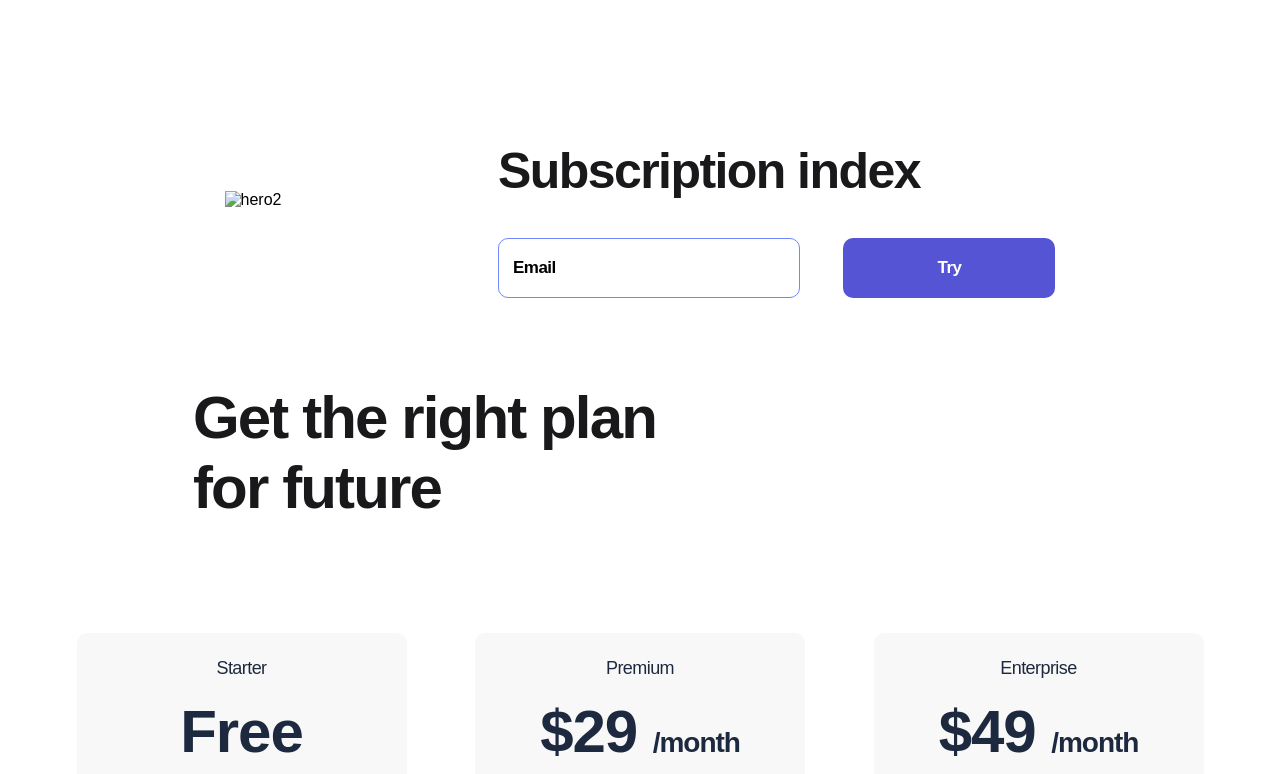
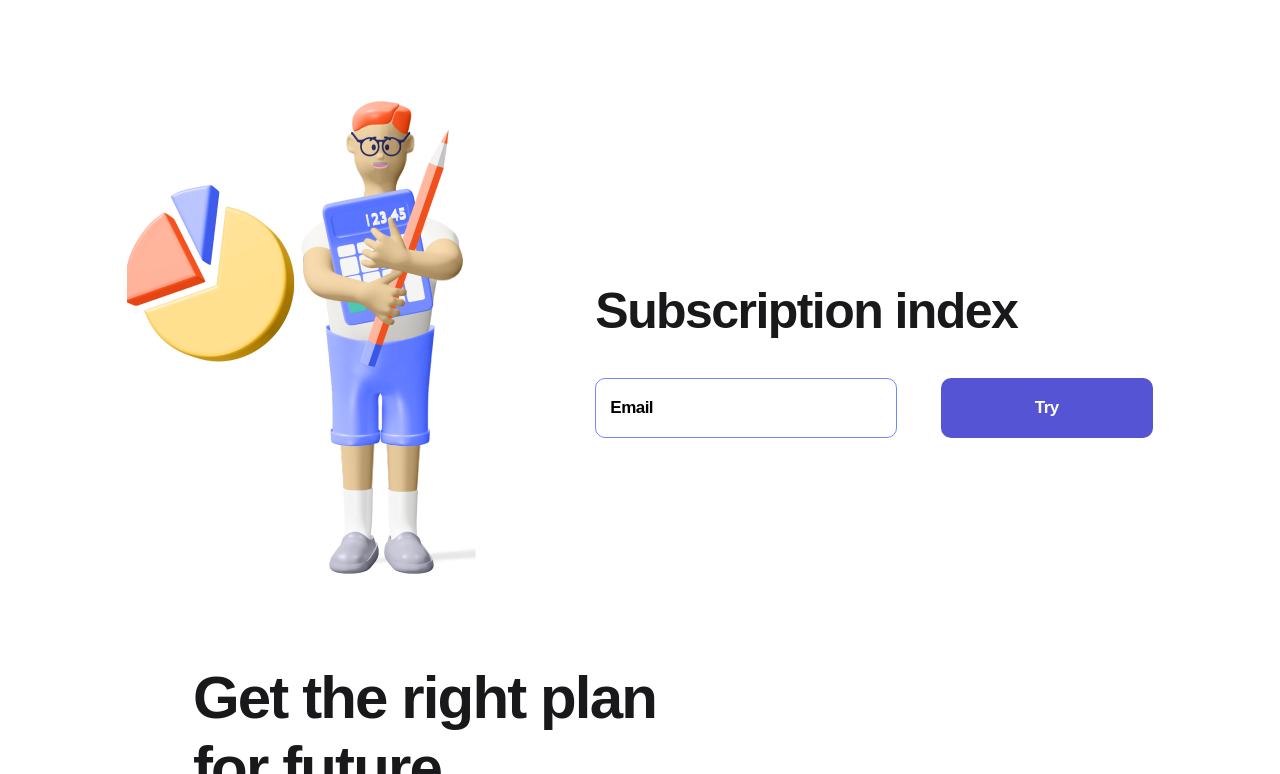
Before and after one commit to martakliastorna/logoipsy, a plain HTML site: page index.html in a window 1280 px wide. Shown: the part 788-1562 px from the top of the page. Drawn offline with Linux system fonts and the light colour scheme; the site is published under a folder, as on GitHub Pages, so addresses that start at the root find nothing.

Commit message:
Update index.html

```diff
--- a/index.html
+++ b/index.html
@@ -69,7 +69,7 @@
 
 <section class="container subscribe">
 <div>
-    <img src="/img/hero2.png" alt="hero2">
+    <img src="./img/hero2.png" alt="hero2">
 </div>
 <div>
     <h2 class="subscribe-title">Subscription index</h2>
```
